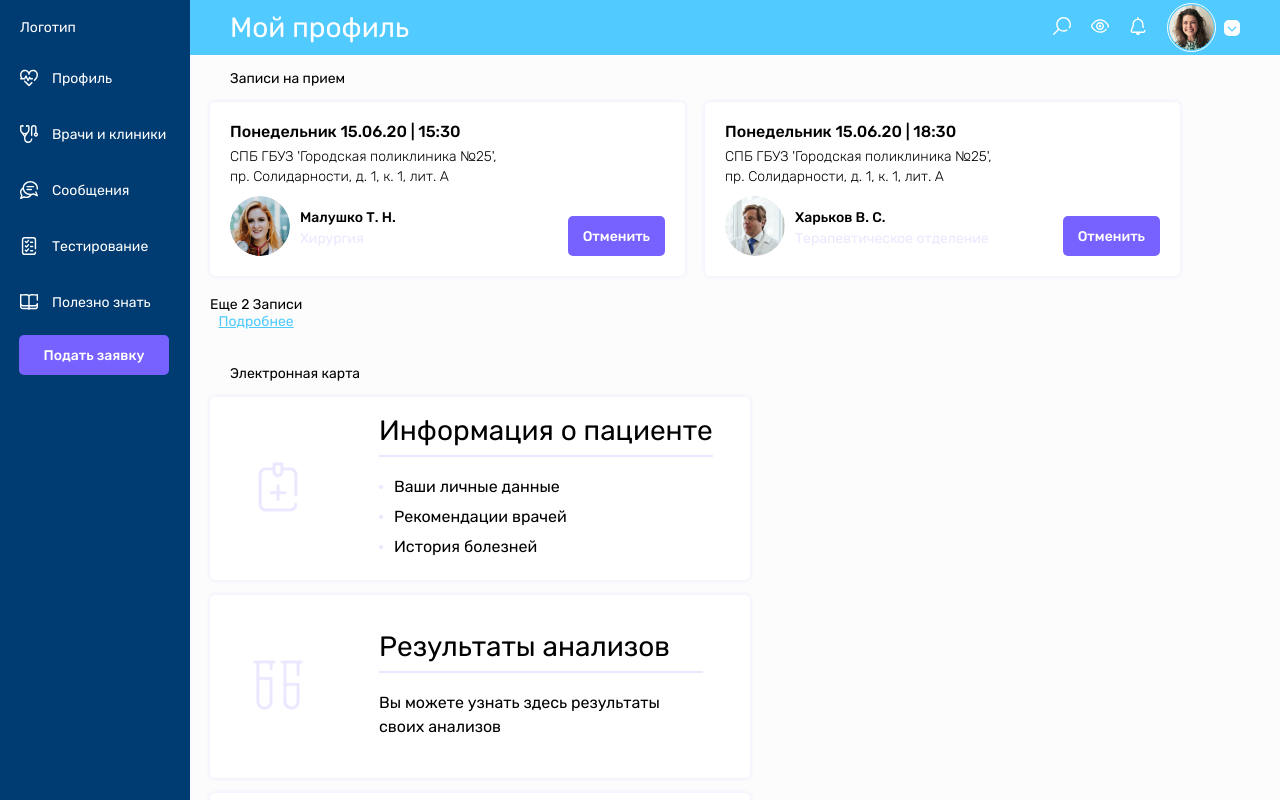
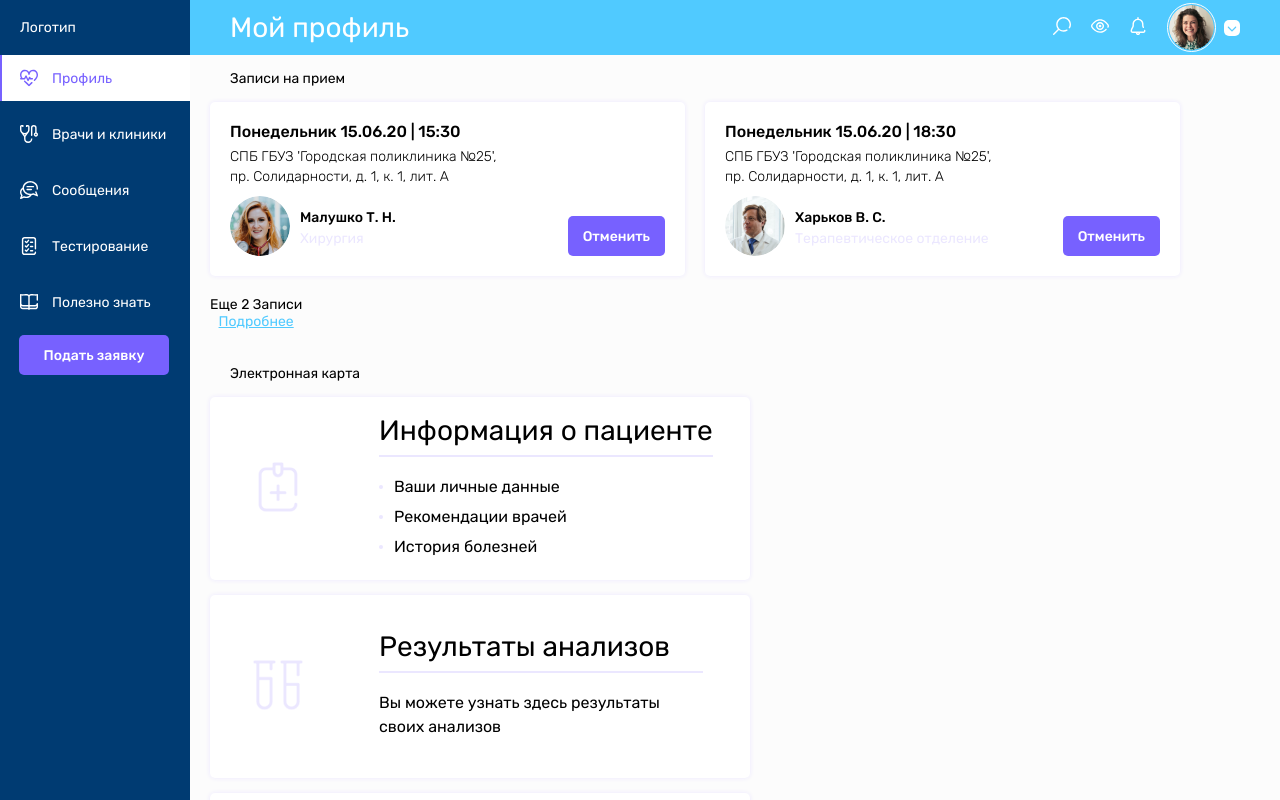
Before and after one commit to spivakev/Clinic-React-App, a React (Create React App) app: page / in a window 1280 px wide. Shown: the top 800 px of the page. Built offline with nearby package versions, Linux system fonts and the light colour scheme.

Commit message:
feat: make the menu item active all the time

```diff
--- a/src/components/Menu/index.js
+++ b/src/components/Menu/index.js
@@ -4,7 +4,7 @@ import MenuItem from '../MenuItem'
 
 const Menu = () => (
   <nav className="menu">
-    <MenuItem iconKey="heart" text="Профиль" />
+    <MenuItem isActive={true} iconKey="heart" text="Профиль" />
     <MenuItem iconKey="doctors" text="Врачи и клиники" />
     <MenuItem iconKey="messages" text="Сообщения" />
     <MenuItem iconKey="test" text="Тестирование" />
```
